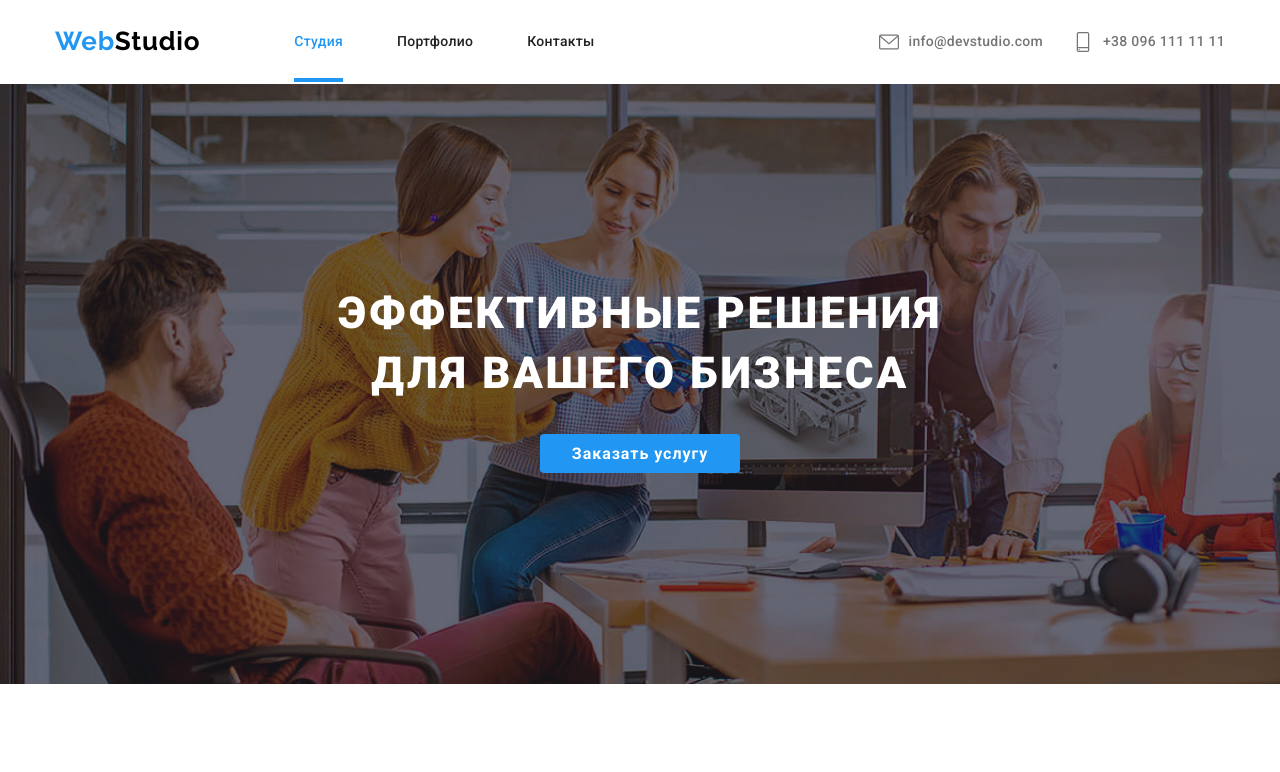
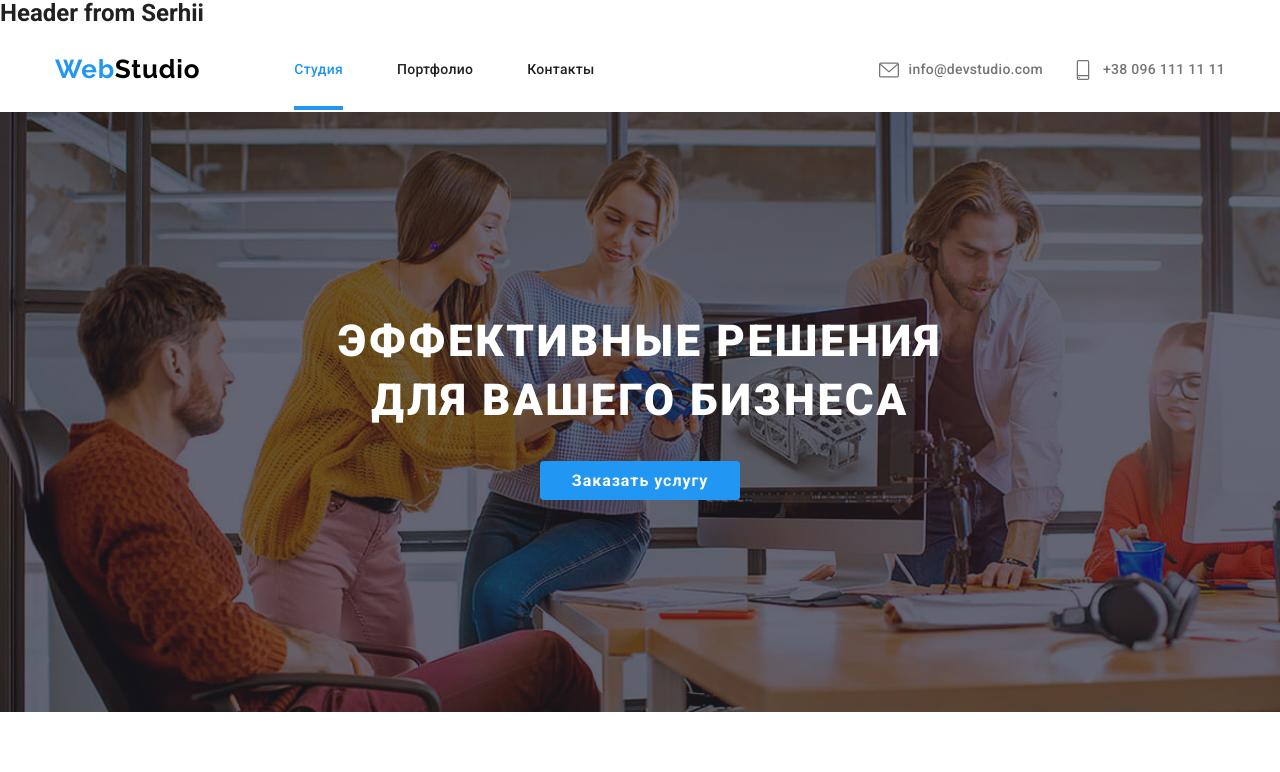
Before and after one commit to SergeySerg123/anna-test, a plain HTML site: page index.html in a window 1280 px wide. Shown: the top 772 px of the page. Drawn offline with nearby package versions, Linux system fonts and the light colour scheme.

Commit message:
Update index.html

```diff
--- a/index.html
+++ b/index.html
@@ -18,7 +18,7 @@
 <body>
   <!-- Шапка макета -->
   <header class="header">
-
+     <h2>Header from Serhii</h2>
     <div class="container header__container">
       <a href="/" class="logo decoration"> <span class="logo__web">Web</span>Studio </a>
 
```
